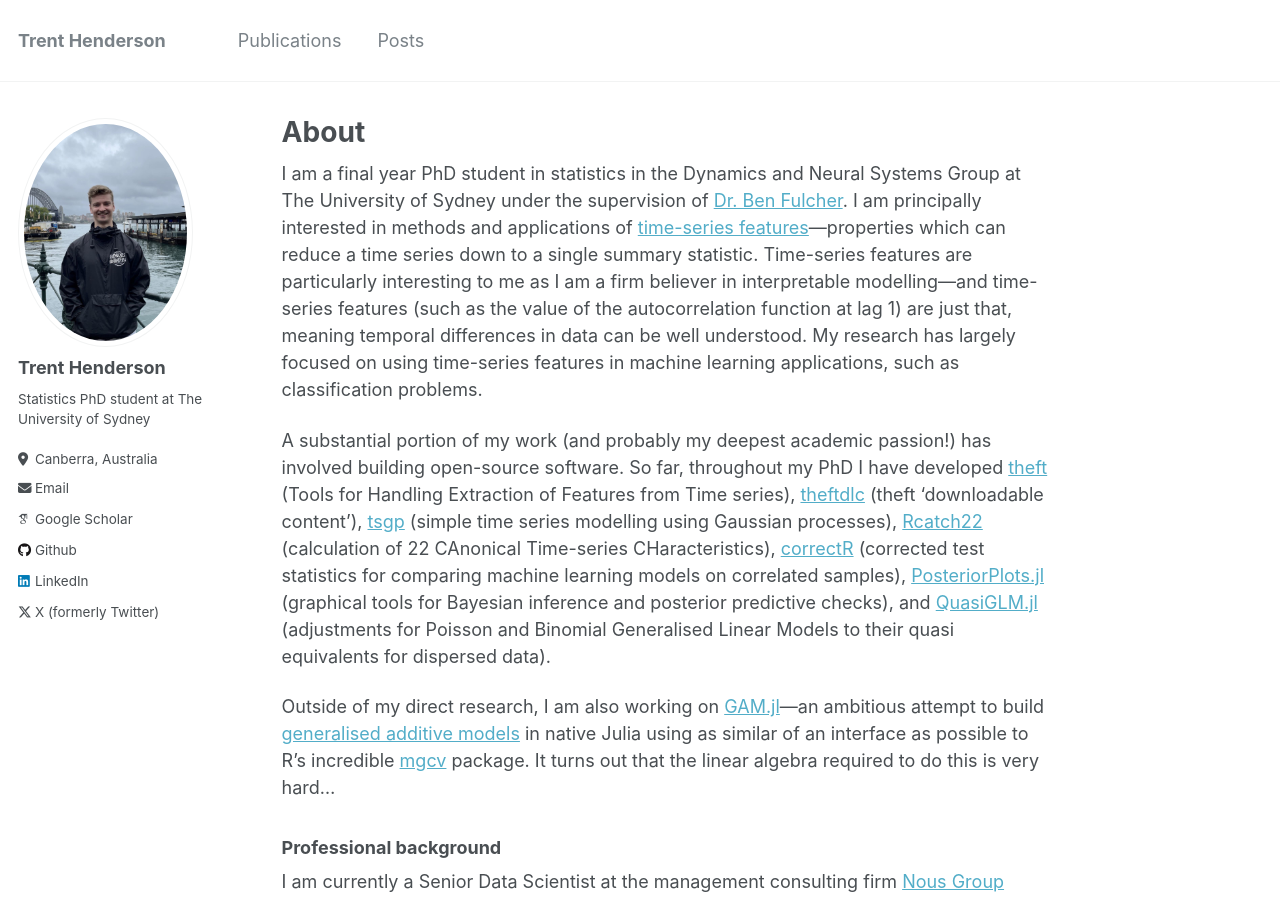
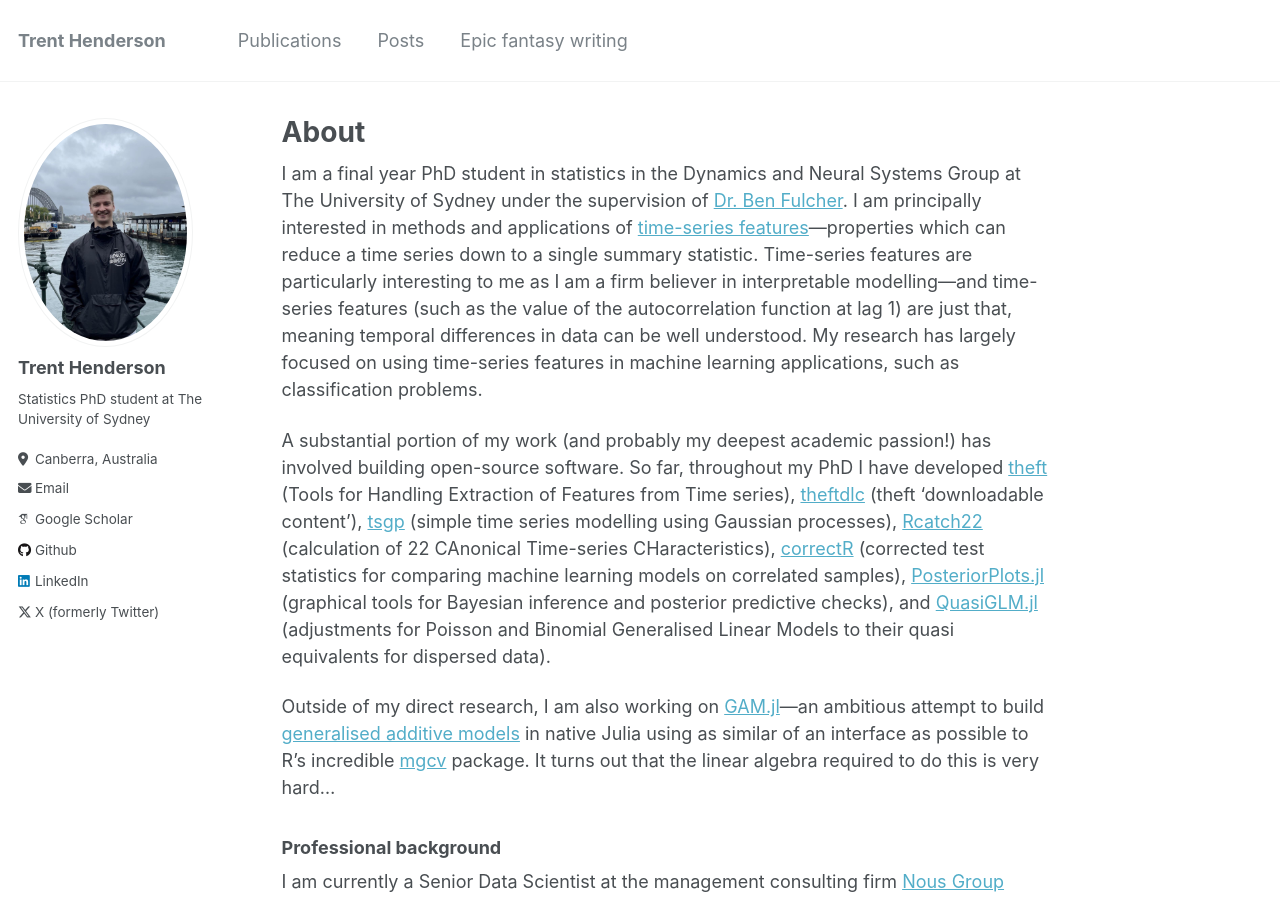
Before and after one commit to hendersontrent/hendersontrent.github.io, a Jekyll site: the page built from _pages/about.md, in a window 1280 px wide and 900 px high. Built offline with Jekyll 4.4.1, drawn with Linux system fonts in a browser that asks for light colours; some web fonts are replaced.

Commit message:
Update navigation.yml

```diff
--- a/_data/navigation.yml
+++ b/_data/navigation.yml
@@ -5,3 +5,6 @@ main:
 
   - title: "Posts"
     url: /posts/
+
+  - title: "Epic fantasy writing"
+    url: /talks/
```
